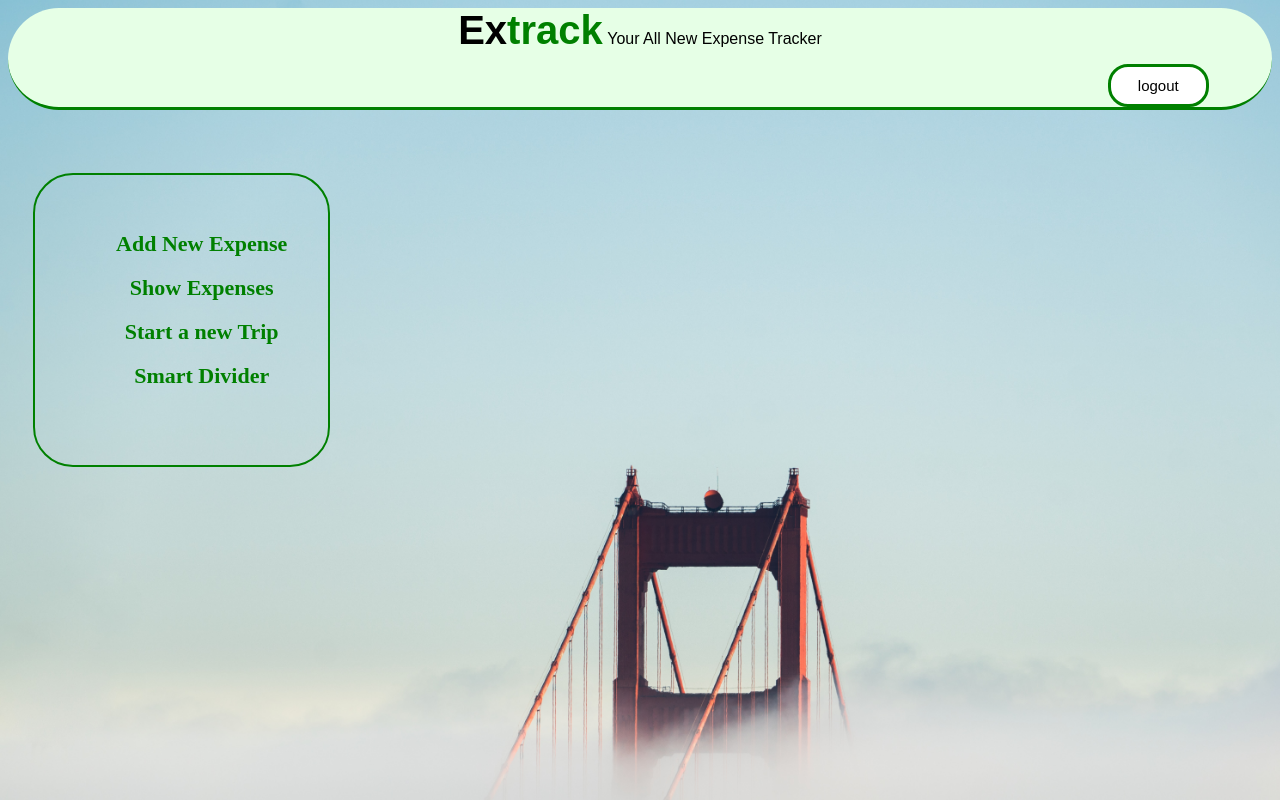
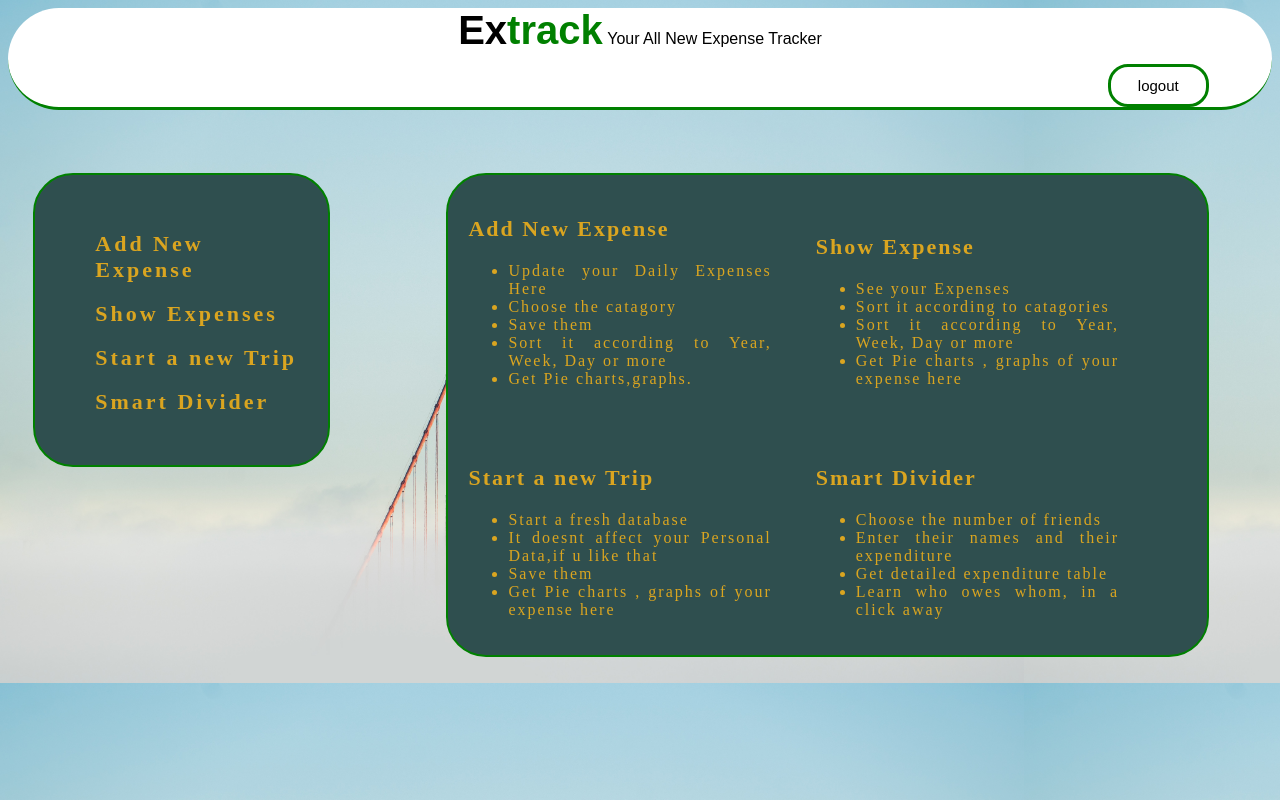
Before and after one commit to tharunShiv/ExpenseTracker-Web, a PHP site: page /home.html in a window 1280 px wide. Run offline with PHP 8.4, Linux system fonts and the light colour scheme.

Commit message:
Added the divs to the home page,header bg color changed, added quote

```diff
--- a/css/style.css
+++ b/css/style.css
@@ -1,5 +1,5 @@
 header{
-    background-color:#e6ffe6;
+    background-color:#fff;
     border-radius:100px;
     overflow:hidden;
     border-bottom:3px solid green;
@@ -10,11 +10,10 @@ body{
     background-image: url('../image/bg.jpg');
     background-size: 80%;
 }
+.breg{
+    background-color:white;
+}
 
-.breg{
-     background-image: url('../image/bg.jpg');
-    background-size: 110%;
-}
 
 
 
@@ -86,11 +85,11 @@ header h1{
     display:inline-block;
 }
 .container{
-    width:30%;
+    width:80%;
     margin:auto;
-    margin-top:10%;
+    margin-top:5%;
     float:right;
-    margin-right:10%;
+    margin-right:5%;
 }
 
 #register{
@@ -112,19 +111,20 @@ section .tfield{
 
 .aside{
     width:20%;
-    text-align: center;
+    background-color:darkslategrey;
     padding:20px;
     height:250px;
     margin-top:5%;
     margin-left:2%;
     border:2px solid green;
     border-radius:40px;
+    display:inline-block;
 }
 
 a{
     text-decoration: none;
-     color:green;
-    font-weight:bold;
+     color:goldenrod;
+    font-weight:bolder;
     font-size:22px;
 }
 
@@ -135,12 +135,52 @@ a{
 }
 
 .listl{
-   text-align: center;
+   letter-spacing: 3px;
    margin:0px;
     list-style-type:none;
 }
 
 a:hover{
     text-decoration:underline;
-    color:black;
+    color:white;
 }
+
+
+#formI{
+    width:35%;
+    float:right;
+    display:inline-block;
+    margin-right:4%;
+}
+
+#quote{
+   width:50%;
+text-align: justify;
+    text-indent: 50px;
+display:inline-block;
+   letter-spacing:3px;
+    font-size:18px;
+       color:darkgoldenrod;
+}
+
+.wrapper{
+    display:inline-block;
+    overflow:hidden;
+    width:60%;
+    float:right;
+    border:2px solid green;
+    margin-top: 5%;
+    margin-right: 5%;
+    background-color:darkslategrey;
+    border-radius:40px;
+}
+
+.e1,.e2,.e3,.e4{
+    width:40%;
+    display:inline-block;
+    padding:20px;
+    text-align: justify;
+    color:goldenrod;
+    letter-spacing: 2px;
+
+}
--- a/home.html
+++ b/home.html
@@ -6,7 +6,8 @@
     <link rel="stylesheet" type="text/css" href="css/style.css"/>
 </head>
 <body class="breg">
-   <header class="hreg">
+
+       <header class="hreg">
         <h1>Ex<span style="color:green">track</span></h1>
         <p>Your All New Expense Tracker</p>
         <form >
@@ -17,15 +18,51 @@
        <aside class="aside">
            <ul  class="lista"><br/><br/>
                <li class="listl"><a href="">Add New Expense</a></li><br/>
-               <li><a href="">Show Expenses</a></li><br/>
-               <li><a href="">Start a new Trip</a></li><br/>
-               <li><a href="">Smart Divider</a></li>
+               <li class="listl"><a href="">Show Expenses</a></li><br/>
+               <li class="listl"><a href="">Start a new Trip</a></li><br/>
+               <li class="listl"><a href="">Smart Divider</a></li>
            </ul>
        </aside>
-    <section>
 
-    </section>
-
+        <div class="wrapper">
+            <div class="e1">
+                <h2><a href="">Add New Expense</a></h2>
+                <ul>
+                    <li>Update your Daily Expenses Here</li>
+                    <li>Choose the catagory </li>
+                    <li>Save them</li>
+                    <li>Sort it according to Year, Week, Day or more</li>
+                    <li>Get Pie charts,graphs.</li>
+                </ul>
+            </div>
+            <div class="e2">
+                <h2><a href="">Show Expense</a></h2>
+                <ul>
+                    <li>See your Expenses</li>
+                    <li>Sort it according to catagories </li>
+                    <li>Sort it according to Year, Week, Day or more</li>
+                    <li>Get Pie charts , graphs of your expense here</li>
+                </ul>
+            </div>
+        <div class="e3">
+            <h2><a href="">Start a new Trip</a></h2>
+                <ul>
+                    <li>Start a fresh database</li>
+                    <li>It doesnt affect your Personal Data,if u like that </li>
+                    <li>Save them</li>
+                    <li>Get Pie charts , graphs of your expense here</li>
+                </ul>
+            </div>
+            <div class="e1">
+                <h2><a href="">Smart Divider</a></h2>
+                <ul>
+                    <li>Choose the number of friends</li>
+                    <li>Enter their names and their expenditure</li>
+                    <li>Get detailed expenditure table</li>
+                    <li>Learn who owes whom, in a click away</li>
+                </ul>
+            </div>
+        </div>
 
 
 </body>
```
Also changed, not shown: addexpense.html (added, +11 -0 lines), index.html (+7 -2 lines).
